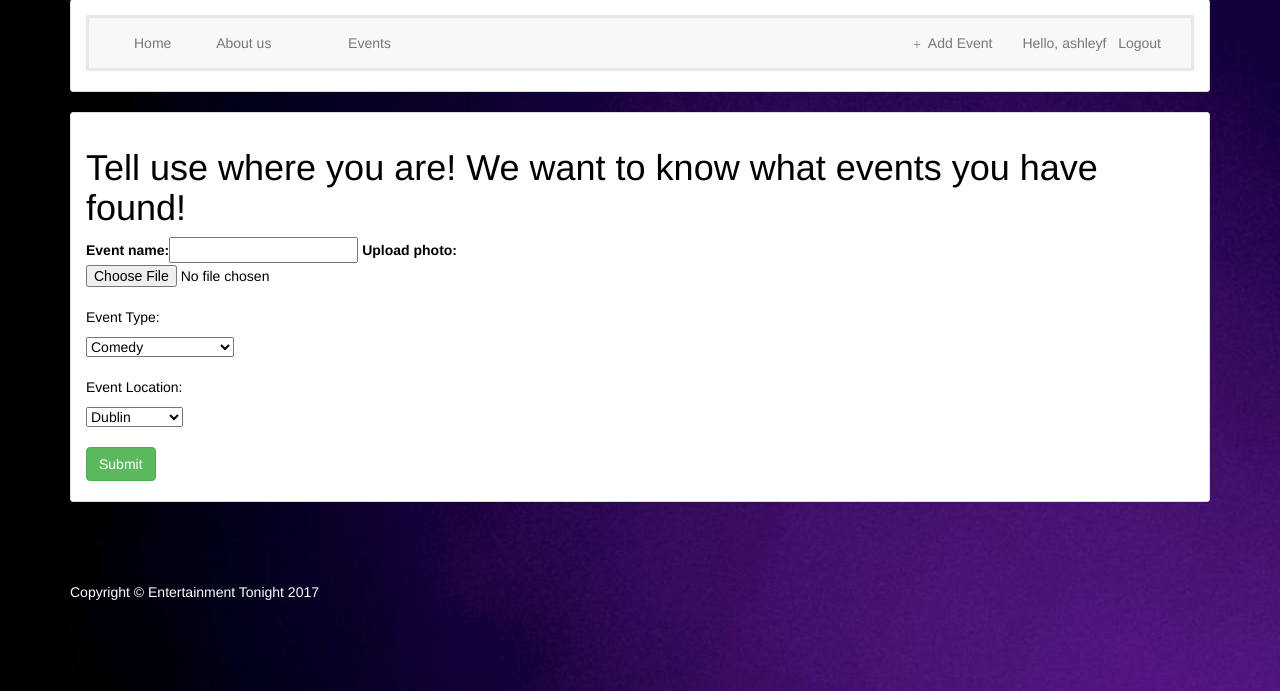
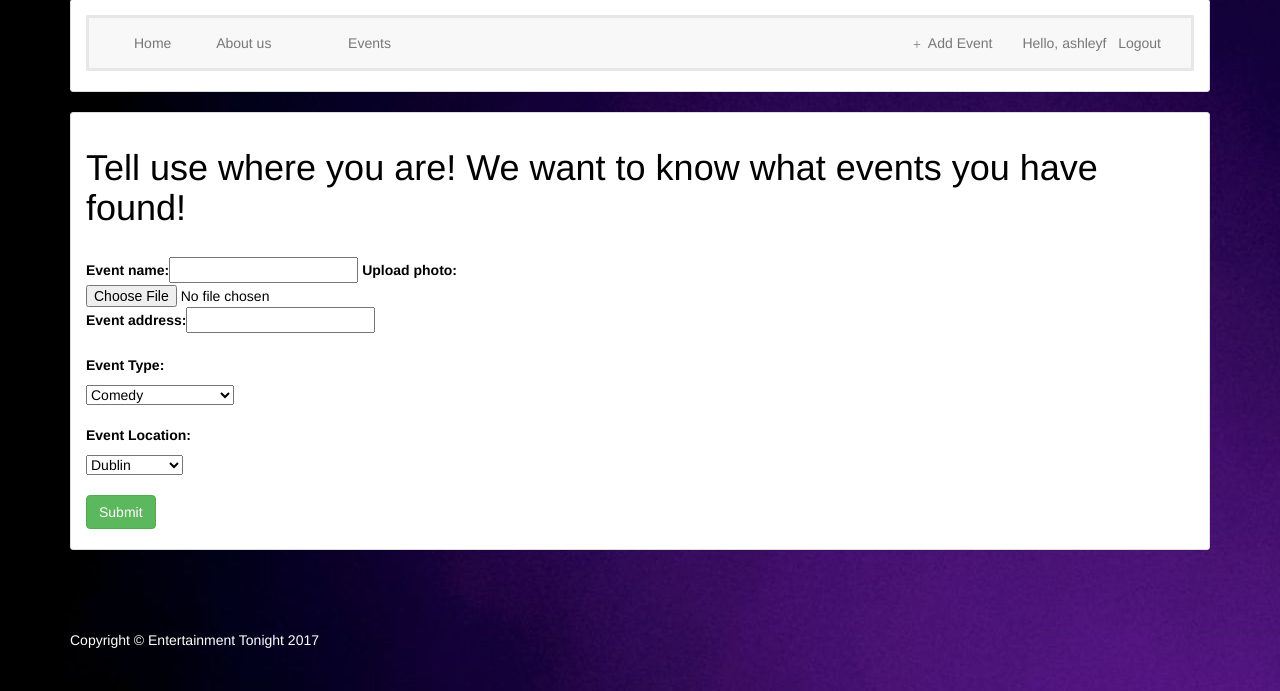
Before and after one commit to ashleyf1996/OOP_Web_Application_Assignment3, a Django app: page /entertainment_tonight/create/ in a window 1280 px wide. Shown: the part 109-800 px from the top of the page. Run offline with Django 3.2, Linux system fonts and the light colour scheme; a user stored in the database is signed in; data comes from the database, SQL or seed files in the repository; both versions use the stored data as it was after the commit; some libraries are stand-ins or nearby versions; some web fonts are replaced.

Commit message:
allowed the user to add an address to the event

```diff
--- a/entertainment_tonight/forms.py
+++ b/entertainment_tonight/forms.py
@@ -6,7 +6,7 @@ from django.contrib.auth.models import User
 class CreateEventForm(forms.ModelForm):
     class Meta:
         model = Event
-        fields = ['event_name', 'upload_photo']
+        fields = ['event_name', 'upload_photo', 'event_address']
 
 
 class UserForm(forms.ModelForm):
--- a/entertainment_tonight/models.py
+++ b/entertainment_tonight/models.py
@@ -17,6 +17,7 @@ class Cities(models.Model):
 class Event(models.Model):
     event_name = models.CharField(max_length=200)
     event_location = models.CharField(max_length=200)
+    event_address = models.CharField(max_length=200)
     event_type = models.CharField(max_length=200)
     upload_photo = models.FileField()
 
--- a/entertainment_tonight/static/entertainment_tonight/form.py
+++ b/entertainment_tonight/static/entertainment_tonight/form.py
@@ -7,4 +7,4 @@ from entertainment_tonight.models import Event
 class EventCreate(CreateView):
     # trying to create a new event
     model = Event
-    fields = ['event_name', 'event_location', 'event_type', 'upload_photo']
+    fields = ['event_name', 'event_location', 'event_address', 'event_type', 'upload_photo']
--- a/entertainment_tonight/views.py
+++ b/entertainment_tonight/views.py
@@ -89,6 +89,7 @@ class CreateEvent(View):
         event_name = request.POST['event_name']
         event_location = request.POST['event_location']
         event_type = request.POST['event_type']
+        event_address = request.POST['event_address']
 
         full_filename = os.path.join(settings.MEDIA_ROOT, settings.MEDIA_ROOT, request.FILES['upload_photo'].name)
 
@@ -103,7 +104,7 @@ class CreateEvent(View):
         user = request.user
         # Make sure the user is logged in properly
         if request.user.is_authenticated():
-            event = Event(event_name=event_name, event_location=event_location,
+            event = Event(event_name=event_name, event_location=event_location,event_address=event_address,
                        event_type=event_type, upload_photo=request.FILES['upload_photo'].name)
 
 
--- a/templates/event.html
+++ b/templates/event.html
@@ -47,6 +47,7 @@
                 </div>
                 <p class="lead">{{ search_event.event_name }}<br/>
                 <small>{{ search_event.event_location }}</small><br/>
+                    <small>{{ search_event.event_address }}</small><br/>
                 <span class="label label-info">{{ search_event.event_type }}</span></p>
 
 
@@ -54,6 +55,8 @@
             {% endfor %}
 
     {% else %}
+
+
             <form name="search-event" action="" method="post">
                 <div class="row">
                     <div class="col-md-2">
--- a/templates/event_form.html
+++ b/templates/event_form.html
@@ -10,17 +10,19 @@
 <div class="panel panel-default">
     <div class="panel-body">
         <h1>Tell use where you are! We want to know what events you have found!</h1>
+
         <form action="" method="post" enctype="multipart/form-data">
             <img src="{{event.upload_photo.url}}" class="img-responsive">
-            {{ form }}
+        <!-- form is linked to forms.py and loops through the fields of the event model-->
+            <br>{{ form }}<br>
         <br/>
-        <p>Event Type:</p>
+            <p><b>Event Type:</b></p>
             <select name="event_type">
                 {% for type in types %}
                     <option>{{ type.name }}</option>
                 {% endfor %}
             </select><br/><br/>
-        <p>Event Location:</p>
+            <p><b>Event Location:</b></p>
             <select name="event_location">
                 {% for city in cities %}
                     <option>{{ city.town_name }}</option>
```
Also changed, not shown: db.sqlite3, entertainment_tonight/migrations/0013_event_event_address.py (added).
